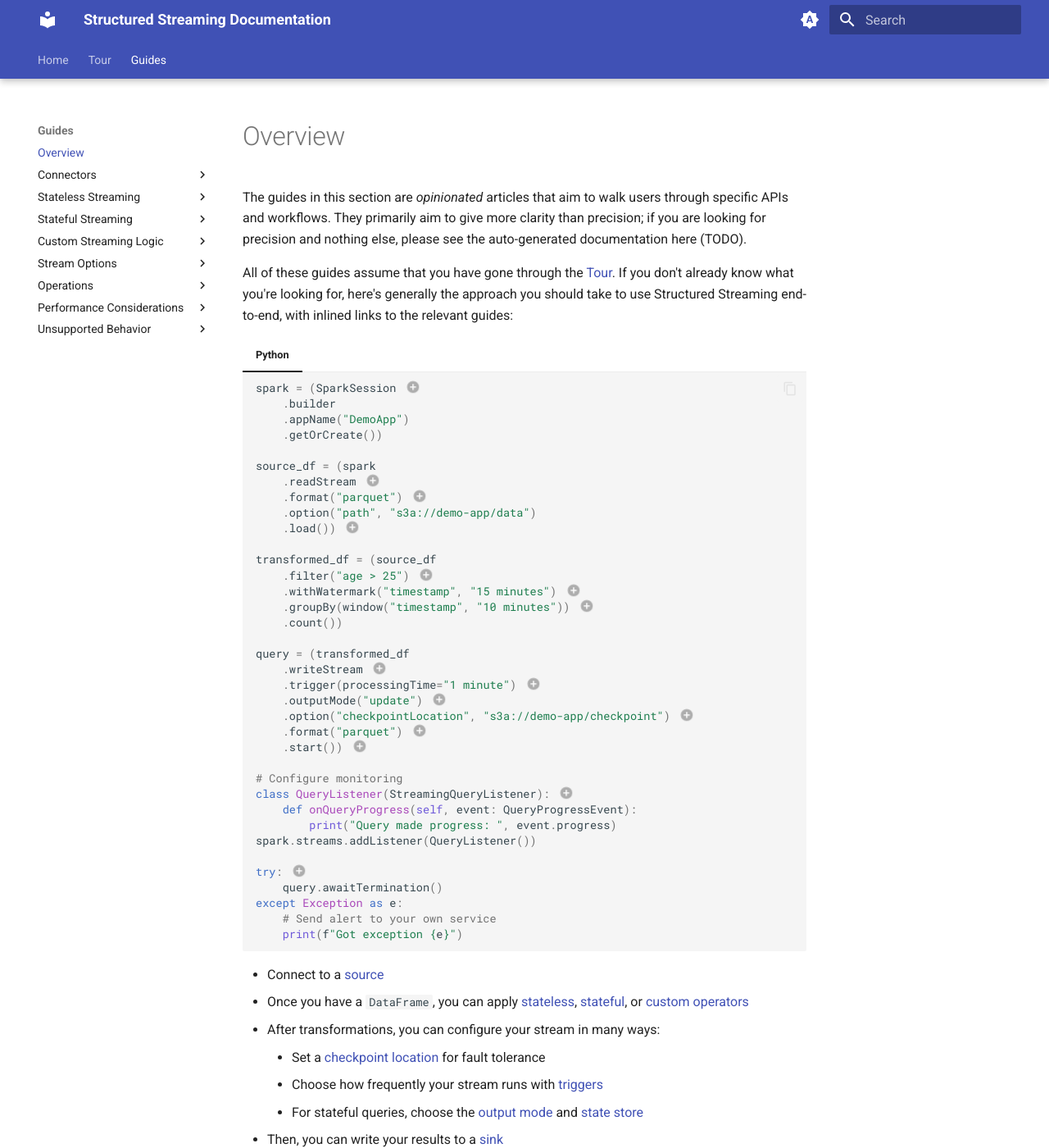
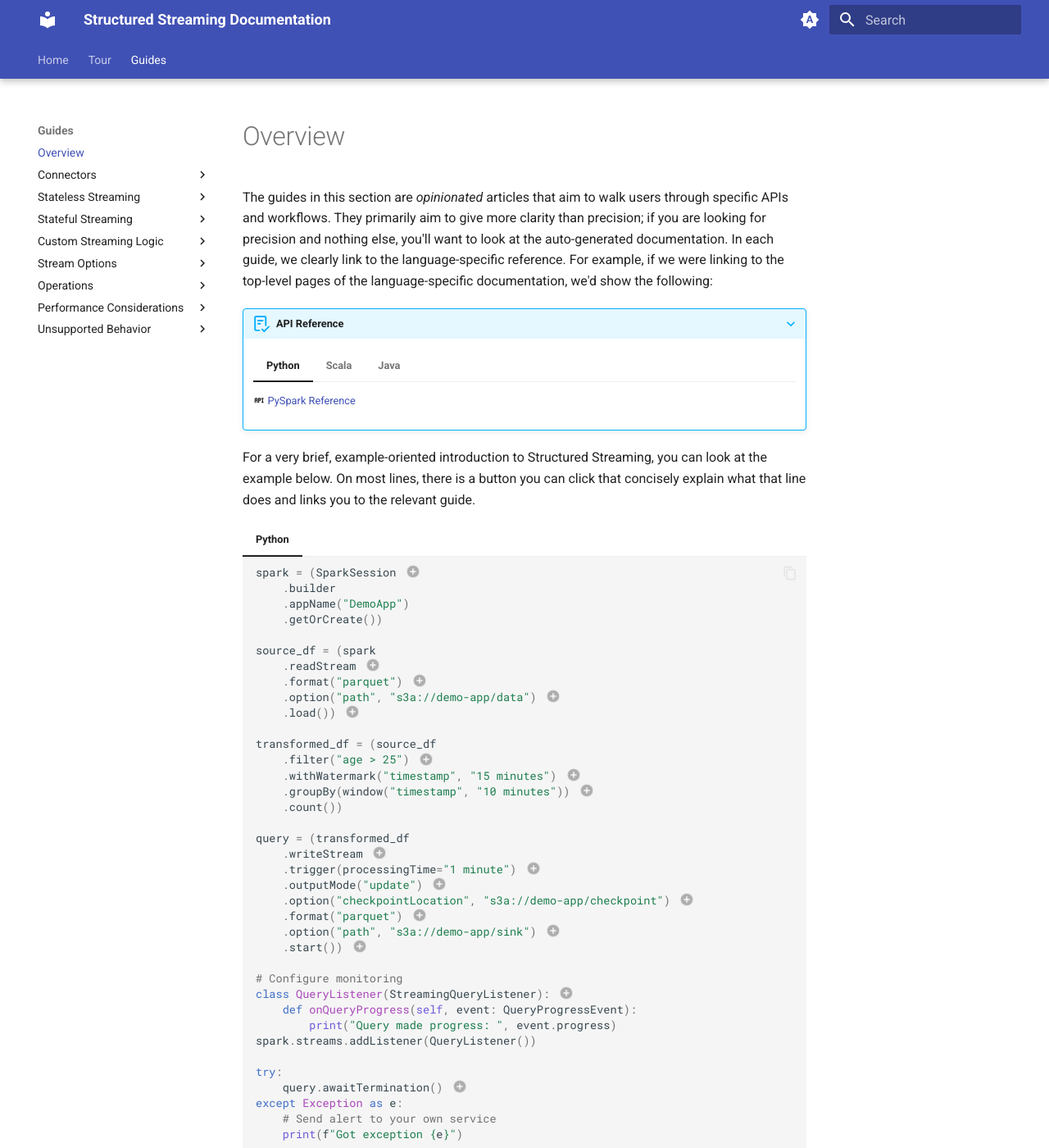
Before and after one commit to neilramaswamy/structured-streaming, an MkDocs documentation site: the page built from docs/guides/overview.md, in a window 1280 px wide and 1400 px high. Shown: the whole window at 82% size. Built offline with MkDocs 1.6.1 and Material for MkDocs 9.7.7, drawn with Linux system fonts in a browser that asks for light colours; part of the change alters nothing that is shown; some of the changed text lies outside the part shown.

Commit message:
Update main overview page

````diff
--- a/docs/guides/overview.md
+++ b/docs/guides/overview.md
@@ -1,6 +1,16 @@
-The guides in this section are _opinionated_ articles that aim to walk users through specific APIs and workflows. They primarily aim to give more clarity than precision; if you are looking for precision and nothing else, please see the auto-generated documentation here (TODO).
+The guides in this section are _opinionated_ articles that aim to walk users through specific APIs and workflows. They primarily aim to give more clarity than precision; if you are looking for precision and nothing else, you'll want to look at the auto-generated documentation. In each guide, we clearly link to the language-specific reference. For example, if we were linking to the top-level pages of the language-specific documentation, we'd show the following:
 
-All of these guides assume that you have gone through the [Tour](../tour/welcome.md). If you don't already know what you're looking for, here's generally the approach you should take to use Structured Streaming end-to-end, with inlined links to the relevant guides:
+???+ abstract "API Reference"
+    === "Python"
+        :material-api: [PySpark Reference](https://spark.apache.org/docs/latest/api/python/index.html)
+
+    === "Scala"
+        :material-api: [Scala Reference](https://spark.apache.org/docs/latest/api/scala/org/apache/spark/index.html)
+
+    === "Java"
+        :material-api: [Java Reference](https://spark.apache.org/docs/latest/api/java/)
+
+For a very brief, example-oriented introduction to Structured Streaming, you can look at the example below. On most lines, there is a button you can click that concisely explain what that line does and links you to the relevant guide.
 
 === "Python"
 
@@ -13,62 +23,57 @@ All of these guides assume that you have gone through the [Tour](../tour/welcome
     source_df = (spark
         .readStream # (2)!
         .format("parquet") # (3)!
-        .option("path", "s3a://demo-app/data")
-        .load()) # (4)!
+        .option("path", "s3a://demo-app/data") # (4)!
+        .load()) # (5)!
 
     transformed_df = (source_df
-        .filter("age > 25") # (5)!
-        .withWatermark("timestamp", "15 minutes") # (6)!
-        .groupBy(window("timestamp", "10 minutes")) # (7)!
+        .filter("age > 25") # (6)!
+        .withWatermark("timestamp", "15 minutes") # (7)!
+        .groupBy(window("timestamp", "10 minutes")) # (8)!
         .count())
 
     query = (transformed_df
-        .writeStream # (8)!
-        .trigger(processingTime="1 minute") # (9)!
-        .outputMode("update") # (10)!
-        .option("checkpointLocation", "s3a://demo-app/checkpoint") # (11)!
-        .format("parquet") # (12)!
-        .start()) # (13)!
+        .writeStream # (9)!
+        .trigger(processingTime="1 minute") # (10)!
+        .outputMode("update") # (11)!
+        .option("checkpointLocation", "s3a://demo-app/checkpoint") # (12)!
+        .format("parquet") # (13)!
+        .option("path", "s3a://demo-app/sink") # (14)!
+        .start()) # (15)!
 
     # Configure monitoring
-    class QueryListener(StreamingQueryListener): # (14)!
+    class QueryListener(StreamingQueryListener): # (16)!
         def onQueryProgress(self, event: QueryProgressEvent):
             print("Query made progress: ", event.progress)
     spark.streams.addListener(QueryListener())
 
-    try: # (15)!
-        query.awaitTermination()
+    try:
+        query.awaitTermination() # (17)!
     except Exception as e:
         # Send alert to your own service
         print(f"Got exception {e}")
     ```
 
-    1. Hello world?
-    2. Hello world?
-    3. Hello world?
-    4. Hello world?
-    5. Hello world?
-    6. Hello world?
-    7. Hello world?
-    8. Hello world?
-    9. Hello world?
-    10. Hello world?
-    11. Hello world?
-    12. Hello world?
-    13. Hello world?
-    14. Hello world?
-    15. Hello world?
+    1. As with any Spark program, you construct a `SparkSession` object. See the [setup]() guide.
+    2. You must call `spark.readStream` to get a `DataStreamReader`, which you use to configure your [source stream]().
+    3. You specify the format of your source. This can be a directory of files (like Parquet), Kafka, etc.
+    4. Every source has its own set of supported options. For the file source, the only required option is the `path` from which to read.
+    5. Once you call `.load()` on a `DataStreamReader`, you get back a streaming `DataFrame`, where you effectively use the same API as batch Spark.
+    6. This is the selection operator, one of many [stateless operators]().
+    7. This line sets [a watermark](), which configures one of the few APIs that only exists on streaming `DataFrame`s. It effectively tells the engine how delayed data might be.
+    8. This is the aggregation operator, one of the most common [stateful operators](). Here, it puts incoming records into 10-minute windows, based on the given record's `timestamp`.
+    9. After you've applied all the operators you'd like, you must call `writeStream` on a `DataFrame` to get a `DataStreamWriter`, which you use to configure various stream options and set a sink to write the transformed records.
+    10. Structured Streaming has a micro-batch architecture, and [triggers]() configure how frequently micro-batches run. In this case, we configure the engine to "trigger" a micro-batch every 1 minute.
+    11. [Output mode]() configures what records operators write out each trigger.
+    12. To maintain fault-tolerance, Structured Streaming writes its progress through the source stream (and other data) to a durable, cloud storage-backed directory called the [checkpoint location]().
+    13. On a `DataStreamWriter`, you can configure the [sink]() that Structured Streaming writes its data to.
+    14. Just like sources, every sink has its own set of supported options. For the file sink, we must specify a `path` to which to write results.
+    15. After you have configured your stream and set a sink, you call `.start()` to start it on your cluster. This returns a `StreamingQuery`.
+    16. You can configure a `StreamingQueryListener` to handle various callbacks from the streaming query. In this case, we configure a listener to handle the event `onQueryProgress`, which is called at the end of each trigger, to `#!python print()` the metrics for that trigger.
+    17. You can [wait for your query to terminate](../guides/operations/lifecycle.md) by calling `query.awaitTermination()`. However, this method will throw an exception if your query has a runtime exception, so its wise to wrap this call in a `try`/`catch`.
 
-- Connect to a [source](./connectors/sources.md)
-- Once you have a `DataFrame`, you can apply [stateless](), [stateful](), or [custom operators]()
-- After transformations, you can configure your stream in many ways:
-    - Set a [checkpoint location](./stream_options/checkpointing.md) for fault tolerance
-    - Choose how frequently your stream runs with [triggers](./stream_options/triggers.md)
-    - For stateful queries, choose the [output mode](./stream_options/output_mode.md) and [state store]()
-- Then, you can write your results to a [sink](./connectors/sinks.md)
-- You can start/stop/pause your stream with [lifecycle operations]()
-- You can [manage streaming queries]() in your `SparkSession`, including starting and stopping individual queries
-- Now you're ready for production. You can:
-    - Proactively [handle exceptions]()
-    - Configure [metrics and monitoring]()
-    - Mitigate performance issues with [performance tuning]()
+There are a few concepts not explicitly mentioned in this brief overview. In particular, you should be aware of the following:
+
+- There are many more operators than just `.filter` and `.groupBy`: see the sections on [stateless operators](), [stateful operators](), and [custom streaming logic]()
+- Structured Streaming uses key-value stores called _state stores_ to manage state created by operators. You can read about them [here]().
+- To tune the performance of your Structured Streaming jobs, please see [performance tuning]().
--- a/mkdocs.yml
+++ b/mkdocs.yml
@@ -139,7 +139,6 @@ nav:
       - Operations:
           # - Deployment: guides/operations/deployment.md
           - Managing the Query Lifecycle: guides/operations/lifecycle.md
-          - Exception Handling: guides/operations/exception_handling.md
           - Metrics and Monitoring: guides/operations/streaming_query_listeners.md
           # - Debugging: guides/operations/debugging.md
           # - Cluster Management: guides/operations/cluster_management.md
````
